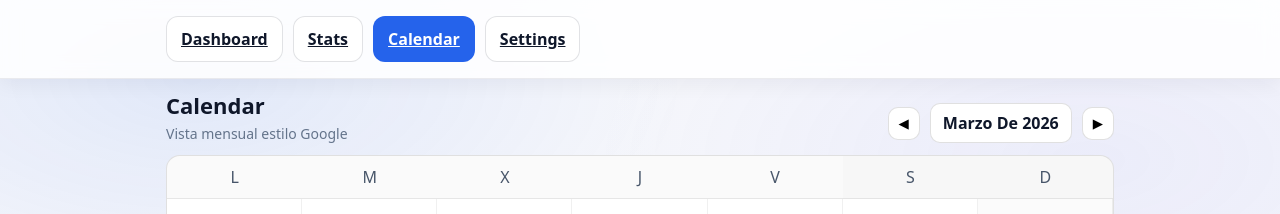
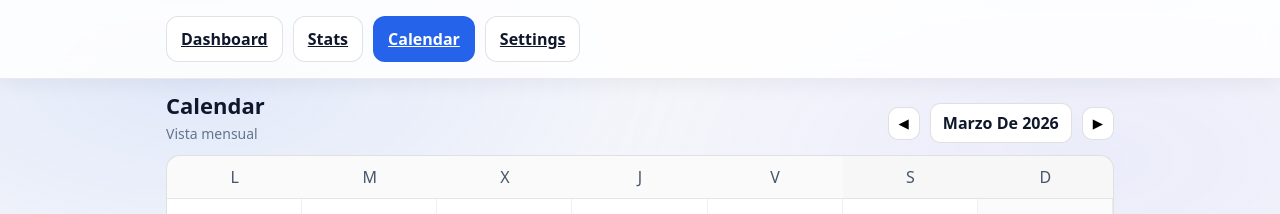
Before and after one commit to PaulaReixach/HabitTrackerReact, a React (Vite) app: page /calendar in a window 1280 px wide. Shown: the top 214 px of the page. Built offline with nearby package versions, Linux system fonts and the light colour scheme.

Commit message:
readme + fix

```diff
--- a/src/pages/CalendarPage.jsx
+++ b/src/pages/CalendarPage.jsx
@@ -83,7 +83,7 @@ export default function CalendarPage() {
       <div className={styles.top}>
         <div>
           <h2 className={styles.title}>Calendar</h2>
-          <p className={styles.subtitle}>Vista mensual estilo Google</p>
+          <p className={styles.subtitle}>Vista mensual</p>
         </div>
 
         <div className={styles.nav}>
```
Also changed, not shown: 1 other file (tests, documents, lock files or other folders).
